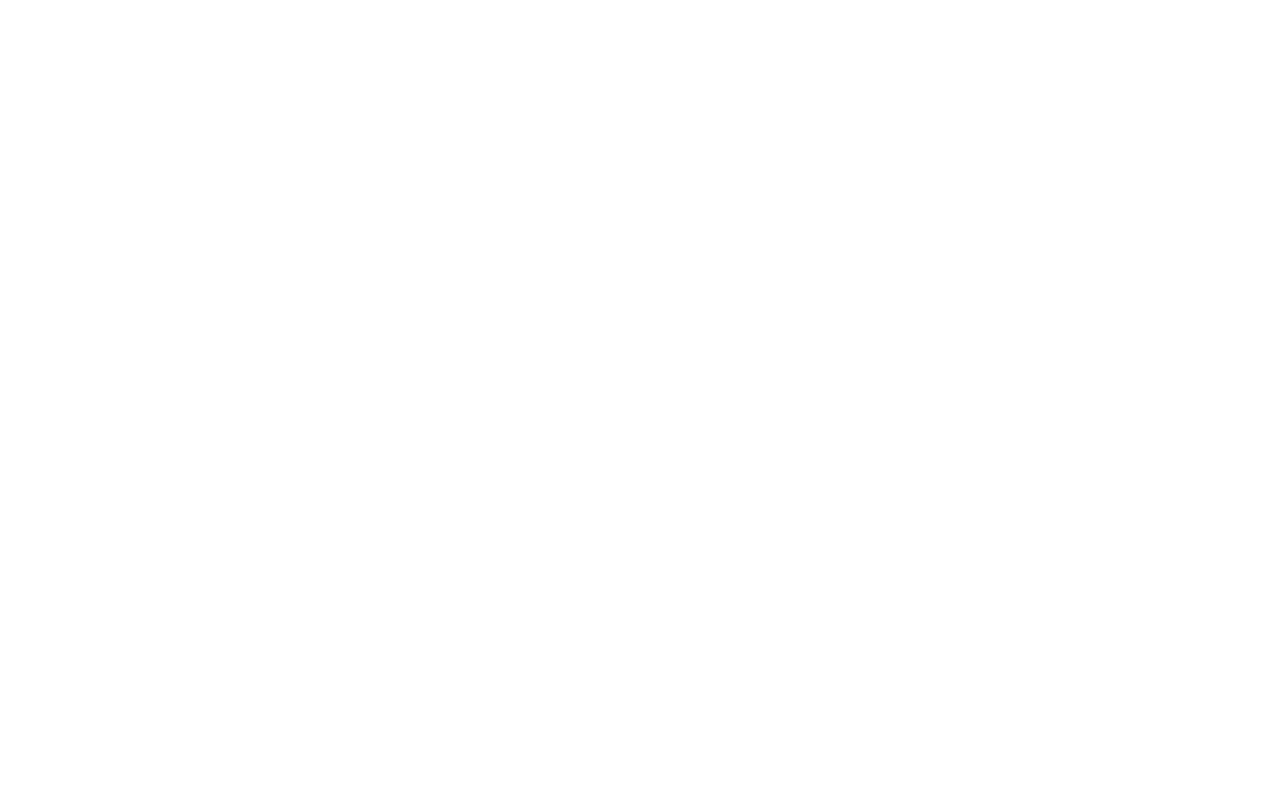
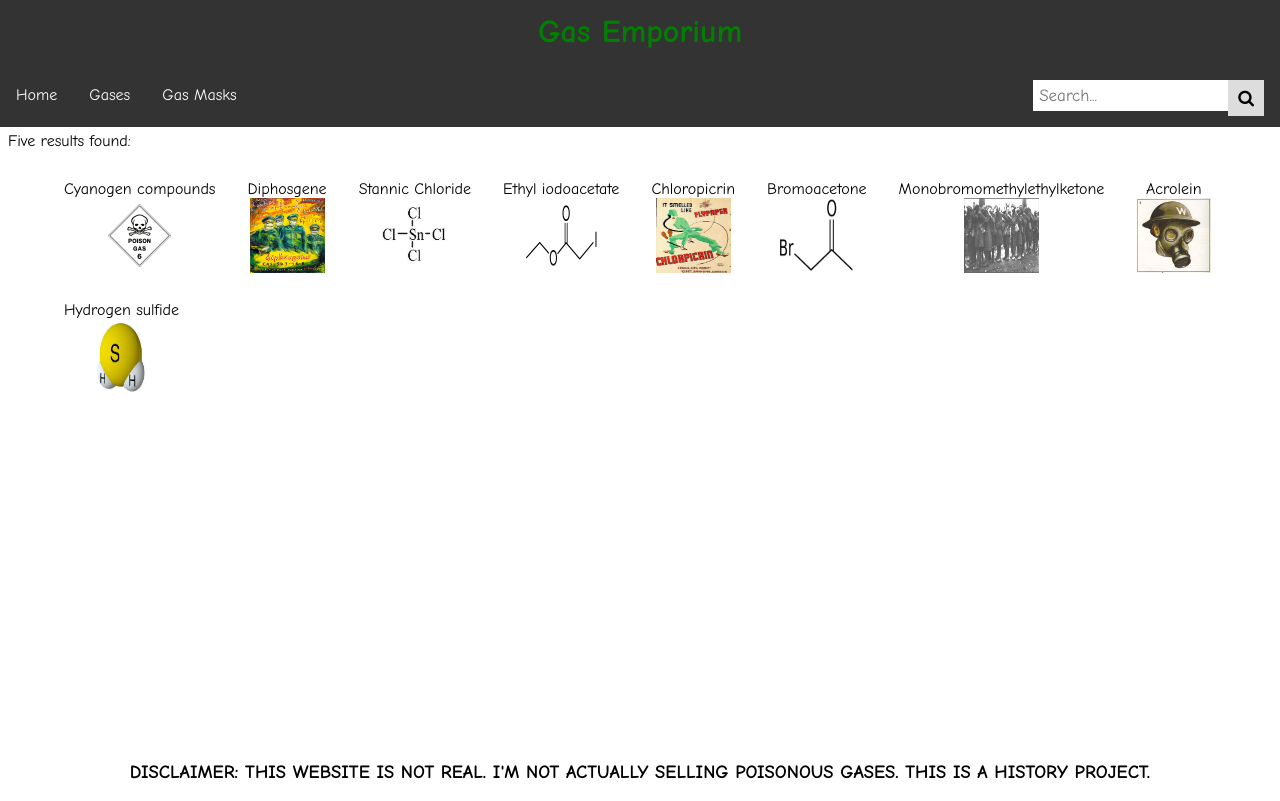
Before and after one commit to db03/historyproject-ww1, a plain HTML site: page 1916.html in a window 1280 px wide. Drawn offline with Linux system fonts and the light colour scheme.

Commit message:
Update 1916.html

```diff
--- a/1916.html
+++ b/1916.html
@@ -1,5 +1,71 @@
 <html>
 	<head>
 		<title>1916 | Gas Emporium</title>
+		<link rel="stylesheet" type="text/css" href="History Project/CSS/listpages.css"></link>
+		<link rel="stylesheet" href="https://cdnjs.cloudflare.com/ajax/libs/font-awesome/4.7.0/css/font-awesome.min.css"></link>
 	</head>
+	<body>
+		<div class="navbar">
+            <h1>Gas Emporium</h1>
+            <ul class="navbarul">
+              <li class="navbarli"><a href="index">Home</a></li>
+              <li class="dropdown">
+                <a href="javascript:void(0)" class="dropbtn">Gases</a>
+                <div class="dropdown-content">
+                  <a href="1914">1914</a>
+                  <a href="1915">1915</a>
+                  <a href="1916">1916</a>
+                  <a href="1917">1917</a>
+                  <a href="1918">1918</a>
+                </div>
+              </li>
+              <li class="dropdown">
+                <a href="javascript:void(0)" class="dropbtn">Gas Masks</a>
+                <div class="dropdown-content">
+                  <a href="english-gas-masks">English</a>
+                  <a href="german-gas-masks">German</a>
+                </div>
+              </li>
+              <div class="search-container">
+                <form action="um">
+                    <input type="text" placeholder="Search..." name="search">
+                      <button type="submit" style="height:36px"><i class="fa fa-search"></i></button>
+                </form>
+              </div>
+            </ul>
+        </div>
+	<br></br>
+	<br></br>
+	<br></br>
+	<p>Five results found:</p>
+	<div id="wrap">
+	<ul class="nav">
+		<li><a href="cyanogen-compounds">Cyanogen compounds<br><img src="History Project/Images/holygeneric.png" width="75" height="75"></a></li>
+		<li><a href="diphosgene">Diphosgene<br><img src="History Project/Images/Diphosgene.jpg" width="75" height="75"></a></li>
+		<li><a href="stannic-chloride">Stannic Chloride<br><img src="History Project/Images/stannichloride.jpg" width="75" height="75"></a></li>
+		<li><a href="ethyl-iodoacetate">Ethyl iodoacetate<br><img src="History Project/Images/sk.png" width="75" height="75"></a></li>
+		<li><a href="chloropicrin">Chloropicrin<br><img src="History Project/Images/chloropicrin.jpg" width="75" height="75"></a></li>
+		<li><a href="bromoacetone">Bromoacetone<br><img src="History Project/Images/bromoacetone.png" width="75" height="75"></a></li>
+		<li><a href="monobromomethylethylketone">Monobromomethylethylketone<br><img src="History Project/Images/genericlachrymator.jpg" width="75" height="75"></a></li>
+		<li><a href="acrolein">Acrolein<br><img src="History Project/Images/acrolein.jpg" width="75" height="75"></a></li>
+		<li><a href="hydrogensulfide.jpeg">Hydrogen sulfide<br><img src="History Project/Images/hydrogensulfide.jpeg" width="75" height="75"></a></li>
+	</ul>
+	</div>
+	<br></br>
+	<br></br>
+	<br></br>
+	<br></br>
+	<br></br>
+	<br></br>
+	<br></br>
+	<br></br>
+	<br></br>
+	<br></br>
+	<br></br>
+	<br></br>
+	<br></br>
+	<br></br>
+	<br></br>
+	<br></br>
+	<h3 class="disclaimer">DISCLAIMER: THIS WEBSITE IS NOT REAL. I'M NOT ACTUALLY SELLING POISONOUS GASES. THIS IS A HISTORY PROJECT.</h3>
 </html>
```
